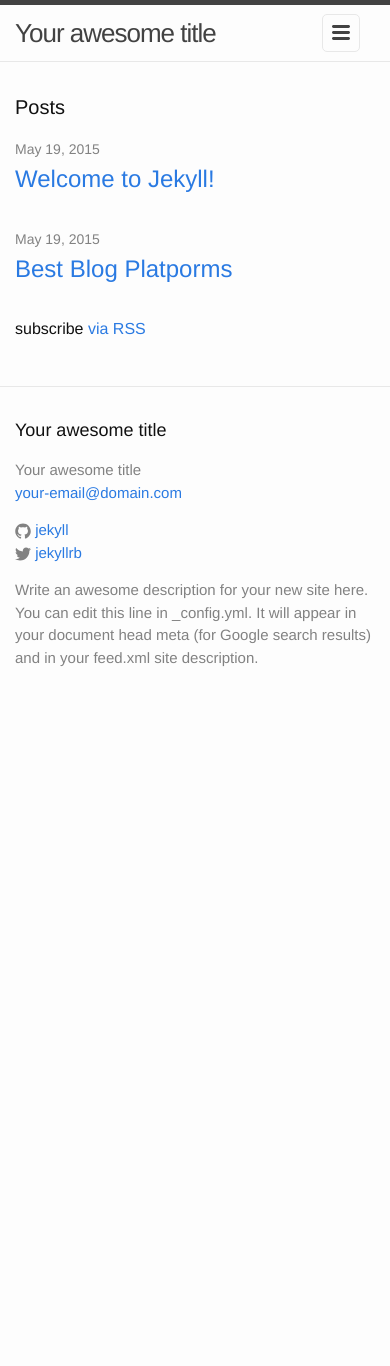
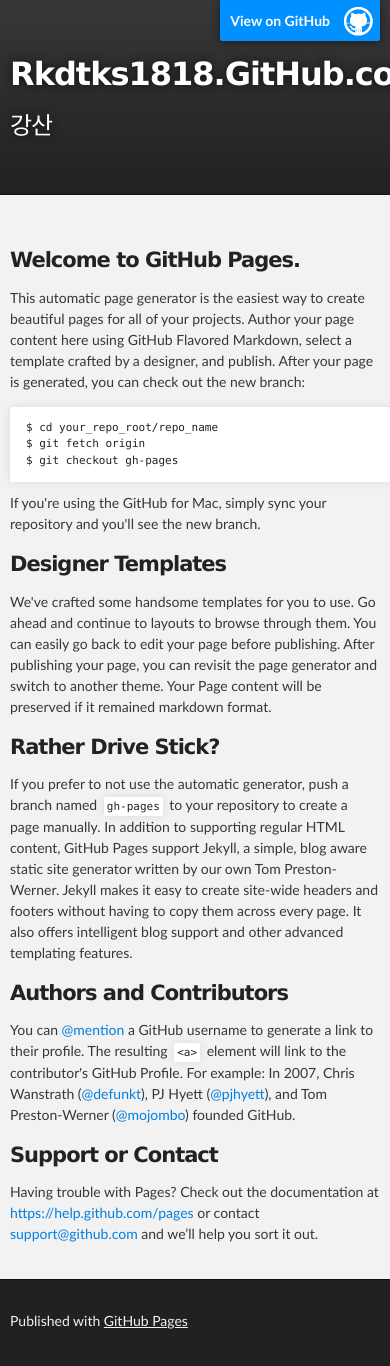
Before and after one commit to rkdtks1818/rkdtks1818.github.com, a Jekyll site: the page index.html, which Jekyll copies as it is, in a window 390 px wide. Built offline with Jekyll 4.4.1, drawn with Linux system fonts in a browser that asks for light colours; before the commit the page ends 900 px from its top, so only the background shows below that.

Commit message:
Replace master branch with page content via GitHub

```diff
--- a/index.html
+++ b/index.html
@@ -1,23 +1,74 @@
----
-layout: default
----
+<!DOCTYPE html>
+<html>
 
-<div class="home">
+  <head>
+    <meta charset='utf-8'>
+    <meta http-equiv="X-UA-Compatible" content="chrome=1">
+    <meta name="description" content="Rkdtks1818.GitHub.com : 강산">
 
-  <h1 class="page-heading">Posts</h1>
+    <link rel="stylesheet" type="text/css" media="screen" href="stylesheets/stylesheet.css">
 
-  <ul class="post-list">
-    {% for post in site.posts %}
-      <li>
-        <span class="post-meta">{{ post.date | date: "%b %-d, %Y" }}</span>
+    <title>Rkdtks1818.GitHub.com</title>
+  </head>
 
-        <h2>
-          <a class="post-link" href="{{ post.url | prepend: site.baseurl }}">{{ post.title }}</a>
-        </h2>
-      </li>
-    {% endfor %}
-  </ul>
+  <body>
 
-  <p class="rss-subscribe">subscribe <a href="{{ "/feed.xml" | prepend: site.baseurl }}">via RSS</a></p>
+    <!-- HEADER -->
+    <div id="header_wrap" class="outer">
+        <header class="inner">
+          <a id="forkme_banner" href="https://github.com/rkdtks1818">View on GitHub</a>
 
-</div>
+          <h1 id="project_title">Rkdtks1818.GitHub.com</h1>
+          <h2 id="project_tagline">강산</h2>
+
+        </header>
+    </div>
+
+    <!-- MAIN CONTENT -->
+    <div id="main_content_wrap" class="outer">
+      <section id="main_content" class="inner">
+        <h3>
+<a id="welcome-to-github-pages" class="anchor" href="#welcome-to-github-pages" aria-hidden="true"><span class="octicon octicon-link"></span></a>Welcome to GitHub Pages.</h3>
+
+<p>This automatic page generator is the easiest way to create beautiful pages for all of your projects. Author your page content here using GitHub Flavored Markdown, select a template crafted by a designer, and publish. After your page is generated, you can check out the new branch:</p>
+
+<pre><code>$ cd your_repo_root/repo_name
+$ git fetch origin
+$ git checkout gh-pages
+</code></pre>
+
+<p>If you're using the GitHub for Mac, simply sync your repository and you'll see the new branch.</p>
+
+<h3>
+<a id="designer-templates" class="anchor" href="#designer-templates" aria-hidden="true"><span class="octicon octicon-link"></span></a>Designer Templates</h3>
+
+<p>We've crafted some handsome templates for you to use. Go ahead and continue to layouts to browse through them. You can easily go back to edit your page before publishing. After publishing your page, you can revisit the page generator and switch to another theme. Your Page content will be preserved if it remained markdown format.</p>
+
+<h3>
+<a id="rather-drive-stick" class="anchor" href="#rather-drive-stick" aria-hidden="true"><span class="octicon octicon-link"></span></a>Rather Drive Stick?</h3>
+
+<p>If you prefer to not use the automatic generator, push a branch named <code>gh-pages</code> to your repository to create a page manually. In addition to supporting regular HTML content, GitHub Pages support Jekyll, a simple, blog aware static site generator written by our own Tom Preston-Werner. Jekyll makes it easy to create site-wide headers and footers without having to copy them across every page. It also offers intelligent blog support and other advanced templating features.</p>
+
+<h3>
+<a id="authors-and-contributors" class="anchor" href="#authors-and-contributors" aria-hidden="true"><span class="octicon octicon-link"></span></a>Authors and Contributors</h3>
+
+<p>You can <a href="https://github.com/blog/821" class="user-mention">@mention</a> a GitHub username to generate a link to their profile. The resulting <code>&lt;a&gt;</code> element will link to the contributor's GitHub Profile. For example: In 2007, Chris Wanstrath (<a href="https://github.com/defunkt" class="user-mention">@defunkt</a>), PJ Hyett (<a href="https://github.com/pjhyett" class="user-mention">@pjhyett</a>), and Tom Preston-Werner (<a href="https://github.com/mojombo" class="user-mention">@mojombo</a>) founded GitHub.</p>
+
+<h3>
+<a id="support-or-contact" class="anchor" href="#support-or-contact" aria-hidden="true"><span class="octicon octicon-link"></span></a>Support or Contact</h3>
+
+<p>Having trouble with Pages? Check out the documentation at <a href="https://help.github.com/pages">https://help.github.com/pages</a> or contact <a href="mailto:support@github.com">support@github.com</a> and we’ll help you sort it out.</p>
+      </section>
+    </div>
+
+    <!-- FOOTER  -->
+    <div id="footer_wrap" class="outer">
+      <footer class="inner">
+        <p>Published with <a href="https://pages.github.com">GitHub Pages</a></p>
+      </footer>
+    </div>
+
+
+
+  </body>
+</html>
--- /dev/null
+++ b/javascripts/main.js
@@ -0,0 +1 @@
+console.log('This would be the main JS file.');
--- /dev/null
+++ b/stylesheets/github-light.css
@@ -0,0 +1,115 @@
+/*
+   Copyright 2014 GitHub Inc.
+
+   Licensed under the Apache License, Version 2.0 (the "License");
+   you may not use this file except in compliance with the License.
+   You may obtain a copy of the License at
+
+       http://www.apache.org/licenses/LICENSE-2.0
+
+   Unless required by applicable law or agreed to in writing, software
+   distributed under the License is distributed on an "AS IS" BASIS,
+   WITHOUT WARRANTIES OR CONDITIONS OF ANY KIND, either express or implied.
+   See the License for the specific language governing permissions and
+   limitations under the License.
+
+*/
+
+.pl-c /* comment */ {
+  color: #969896;
+}
+
+.pl-c1      /* constant, markup.raw, meta.diff.header, meta.module-reference, meta.property-name, support, support.constant, support.variable, variable.other.constant */,
+.pl-s .pl-v /* string variable */ {
+  color: #0086b3;
+}
+
+.pl-e  /* entity */,
+.pl-en /* entity.name */ {
+  color: #795da3;
+}
+
+.pl-s .pl-s1 /* string source */,
+.pl-smi      /* storage.modifier.import, storage.modifier.package, storage.type.java, variable.other, variable.parameter.function */ {
+  color: #333;
+}
+
+.pl-ent /* entity.name.tag */ {
+  color: #63a35c;
+}
+
+.pl-k /* keyword, storage, storage.type */ {
+  color: #a71d5d;
+}
+
+.pl-pds              /* punctuation.definition.string, string.regexp.character-class */,
+.pl-s                /* string */,
+.pl-s .pl-pse .pl-s1 /* string punctuation.section.embedded source */,
+.pl-sr               /* string.regexp */,
+.pl-sr .pl-cce       /* string.regexp constant.character.escape */,
+.pl-sr .pl-sra       /* string.regexp string.regexp.arbitrary-repitition */,
+.pl-sr .pl-sre       /* string.regexp source.ruby.embedded */ {
+  color: #183691;
+}
+
+.pl-v /* variable */ {
+  color: #ed6a43;
+}
+
+.pl-id /* invalid.deprecated */ {
+  color: #b52a1d;
+}
+
+.pl-ii /* invalid.illegal */ {
+  background-color: #b52a1d;
+  color: #f8f8f8;
+}
+
+.pl-sr .pl-cce /* string.regexp constant.character.escape */ {
+  color: #63a35c;
+  font-weight: bold;
+}
+
+.pl-ml /* markup.list */ {
+  color: #693a17;
+}
+
+.pl-mh        /* markup.heading */,
+.pl-mh .pl-en /* markup.heading entity.name */,
+.pl-ms        /* meta.separator */ {
+  color: #1d3e81;
+  font-weight: bold;
+}
+
+.pl-mq /* markup.quote */ {
+  color: #008080;
+}
+
+.pl-mi /* markup.italic */ {
+  color: #333;
+  font-style: italic;
+}
+
+.pl-mb /* markup.bold */ {
+  color: #333;
+  font-weight: bold;
+}
+
+.pl-md /* markup.deleted, meta.diff.header.from-file */ {
+  background-color: #ffecec;
+  color: #bd2c00;
+}
+
+.pl-mi1 /* markup.inserted, meta.diff.header.to-file */ {
+  background-color: #eaffea;
+  color: #55a532;
+}
+
+.pl-mdr /* meta.diff.range */ {
+  color: #795da3;
+  font-weight: bold;
+}
+
+.pl-mo /* meta.output */ {
+  color: #1d3e81;
+}
--- /dev/null
+++ b/stylesheets/stylesheet.css
@@ -0,0 +1,425 @@
+/*******************************************************************************
+Slate Theme for GitHub Pages
+by Jason Costello, @jsncostello
+*******************************************************************************/
+
+@import url(github-light.css);
+
+/*******************************************************************************
+MeyerWeb Reset
+*******************************************************************************/
+
+html, body, div, span, applet, object, iframe,
+h1, h2, h3, h4, h5, h6, p, blockquote, pre,
+a, abbr, acronym, address, big, cite, code,
+del, dfn, em, img, ins, kbd, q, s, samp,
+small, strike, strong, sub, sup, tt, var,
+b, u, i, center,
+dl, dt, dd, ol, ul, li,
+fieldset, form, label, legend,
+table, caption, tbody, tfoot, thead, tr, th, td,
+article, aside, canvas, details, embed,
+figure, figcaption, footer, header, hgroup,
+menu, nav, output, ruby, section, summary,
+time, mark, audio, video {
+  margin: 0;
+  padding: 0;
+  border: 0;
+  font: inherit;
+  vertical-align: baseline;
+}
+
+/* HTML5 display-role reset for older browsers */
+article, aside, details, figcaption, figure,
+footer, header, hgroup, menu, nav, section {
+  display: block;
+}
+
+ol, ul {
+  list-style: none;
+}
+
+table {
+  border-collapse: collapse;
+  border-spacing: 0;
+}
+
+/*******************************************************************************
+Theme Styles
+*******************************************************************************/
+
+body {
+  box-sizing: border-box;
+  color:#373737;
+  background: #212121;
+  font-size: 16px;
+  font-family: 'Myriad Pro', Calibri, Helvetica, Arial, sans-serif;
+  line-height: 1.5;
+  -webkit-font-smoothing: antialiased;
+}
+
+h1, h2, h3, h4, h5, h6 {
+  margin: 10px 0;
+  font-weight: 700;
+  color:#222222;
+  font-family: 'Lucida Grande', 'Calibri', Helvetica, Arial, sans-serif;
+  letter-spacing: -1px;
+}
+
+h1 {
+  font-size: 36px;
+  font-weight: 700;
+}
+
+h2 {
+  padding-bottom: 10px;
+  font-size: 32px;
+  background: url('../images/bg_hr.png') repeat-x bottom;
+}
+
+h3 {
+  font-size: 24px;
+}
+
+h4 {
+  font-size: 21px;
+}
+
+h5 {
+  font-size: 18px;
+}
+
+h6 {
+  font-size: 16px;
+}
+
+p {
+  margin: 10px 0 15px 0;
+}
+
+footer p {
+  color: #f2f2f2;
+}
+
+a {
+  text-decoration: none;
+  color: #007edf;
+  text-shadow: none;
+
+  transition: color 0.5s ease;
+  transition: text-shadow 0.5s ease;
+  -webkit-transition: color 0.5s ease;
+  -webkit-transition: text-shadow 0.5s ease;
+  -moz-transition: color 0.5s ease;
+  -moz-transition: text-shadow 0.5s ease;
+  -o-transition: color 0.5s ease;
+  -o-transition: text-shadow 0.5s ease;
+  -ms-transition: color 0.5s ease;
+  -ms-transition: text-shadow 0.5s ease;
+}
+
+a:hover, a:focus {text-decoration: underline;}
+
+footer a {
+  color: #F2F2F2;
+  text-decoration: underline;
+}
+
+em {
+  font-style: italic;
+}
+
+strong {
+  font-weight: bold;
+}
+
+img {
+  position: relative;
+  margin: 0 auto;
+  max-width: 739px;
+  padding: 5px;
+  margin: 10px 0 10px 0;
+  border: 1px solid #ebebeb;
+
+  box-shadow: 0 0 5px #ebebeb;
+  -webkit-box-shadow: 0 0 5px #ebebeb;
+  -moz-box-shadow: 0 0 5px #ebebeb;
+  -o-box-shadow: 0 0 5px #ebebeb;
+  -ms-box-shadow: 0 0 5px #ebebeb;
+}
+
+p img {
+  display: inline;
+  margin: 0;
+  padding: 0;
+  vertical-align: middle;
+  text-align: center;
+  border: none;
+}
+
+pre, code {
+  width: 100%;
+  color: #222;
+  background-color: #fff;
+
+  font-family: Monaco, "Bitstream Vera Sans Mono", "Lucida Console", Terminal, monospace;
+  font-size: 14px;
+
+  border-radius: 2px;
+  -moz-border-radius: 2px;
+  -webkit-border-radius: 2px;
+}
+
+pre {
+  width: 100%;
+  padding: 10px;
+  box-shadow: 0 0 10px rgba(0,0,0,.1);
+  overflow: auto;
+}
+
+code {
+  padding: 3px;
+  margin: 0 3px;
+  box-shadow: 0 0 10px rgba(0,0,0,.1);
+}
+
+pre code {
+  display: block;
+  box-shadow: none;
+}
+
+blockquote {
+  color: #666;
+  margin-bottom: 20px;
+  padding: 0 0 0 20px;
+  border-left: 3px solid #bbb;
+}
+
+
+ul, ol, dl {
+  margin-bottom: 15px
+}
+
+ul {
+  list-style-position: inside;
+  list-style: disc;
+  padding-left: 20px;
+}
+
+ol {
+  list-style-position: inside;
+  list-style: decimal;
+  padding-left: 20px;
+}
+
+dl dt {
+  font-weight: bold;
+}
+
+dl dd {
+  padding-left: 20px;
+  font-style: italic;
+}
+
+dl p {
+  padding-left: 20px;
+  font-style: italic;
+}
+
+hr {
+  height: 1px;
+  margin-bottom: 5px;
+  border: none;
+  background: url('../images/bg_hr.png') repeat-x center;
+}
+
+table {
+  border: 1px solid #373737;
+  margin-bottom: 20px;
+  text-align: left;
+ }
+
+th {
+  font-family: 'Lucida Grande', 'Helvetica Neue', Helvetica, Arial, sans-serif;
+  padding: 10px;
+  background: #373737;
+  color: #fff;
+ }
+
+td {
+  padding: 10px;
+  border: 1px solid #373737;
+ }
+
+form {
+  background: #f2f2f2;
+  padding: 20px;
+}
+
+/*******************************************************************************
+Full-Width Styles
+*******************************************************************************/
+
+.outer {
+  width: 100%;
+}
+
+.inner {
+  position: relative;
+  max-width: 640px;
+  padding: 20px 10px;
+  margin: 0 auto;
+}
+
+#forkme_banner {
+  display: block;
+  position: absolute;
+  top:0;
+  right: 10px;
+  z-index: 10;
+  padding: 10px 50px 10px 10px;
+  color: #fff;
+  background: url('../images/blacktocat.png') #0090ff no-repeat 95% 50%;
+  font-weight: 700;
+  box-shadow: 0 0 10px rgba(0,0,0,.5);
+  border-bottom-left-radius: 2px;
+  border-bottom-right-radius: 2px;
+}
+
+#header_wrap {
+  background: #212121;
+  background: -moz-linear-gradient(top, #373737, #212121);
+  background: -webkit-linear-gradient(top, #373737, #212121);
+  background: -ms-linear-gradient(top, #373737, #212121);
+  background: -o-linear-gradient(top, #373737, #212121);
+  background: linear-gradient(top, #373737, #212121);
+}
+
+#header_wrap .inner {
+  padding: 50px 10px 30px 10px;
+}
+
+#project_title {
+  margin: 0;
+  color: #fff;
+  font-size: 42px;
+  font-weight: 700;
+  text-shadow: #111 0px 0px 10px;
+}
+
+#project_tagline {
+  color: #fff;
+  font-size: 24px;
+  font-weight: 300;
+  background: none;
+  text-shadow: #111 0px 0px 10px;
+}
+
+#downloads {
+  position: absolute;
+  width: 210px;
+  z-index: 10;
+  bottom: -40px;
+  right: 0;
+  height: 70px;
+  background: url('../images/icon_download.png') no-repeat 0% 90%;
+}
+
+.zip_download_link {
+  display: block;
+  float: right;
+  width: 90px;
+  height:70px;
+  text-indent: -5000px;
+  overflow: hidden;
+  background: url(../images/sprite_download.png) no-repeat bottom left;
+}
+
+.tar_download_link {
+  display: block;
+  float: right;
+  width: 90px;
+  height:70px;
+  text-indent: -5000px;
+  overflow: hidden;
+  background: url(../images/sprite_download.png) no-repeat bottom right;
+  margin-left: 10px;
+}
+
+.zip_download_link:hover {
+  background: url(../images/sprite_download.png) no-repeat top left;
+}
+
+.tar_download_link:hover {
+  background: url(../images/sprite_download.png) no-repeat top right;
+}
+
+#main_content_wrap {
+  background: #f2f2f2;
+  border-top: 1px solid #111;
+  border-bottom: 1px solid #111;
+}
+
+#main_content {
+  padding-top: 40px;
+}
+
+#footer_wrap {
+  background: #212121;
+}
+
+
+
+/*******************************************************************************
+Small Device Styles
+*******************************************************************************/
+
+@media screen and (max-width: 480px) {
+  body {
+    font-size:14px;
+  }
+
+  #downloads {
+    display: none;
+  }
+
+  .inner {
+    min-width: 320px;
+    max-width: 480px;
+  }
+
+  #project_title {
+  font-size: 32px;
+  }
+
+  h1 {
+    font-size: 28px;
+  }
+
+  h2 {
+    font-size: 24px;
+  }
+
+  h3 {
+    font-size: 21px;
+  }
+
+  h4 {
+    font-size: 18px;
+  }
+
+  h5 {
+    font-size: 14px;
+  }
+
+  h6 {
+    font-size: 12px;
+  }
+
+  code, pre {
+    min-width: 320px;
+    max-width: 480px;
+    font-size: 11px;
+  }
+
+}
```
Also changed, not shown: params.json (added, +1 -0 lines), images/bg_hr.png (added), images/blacktocat.png (added), images/icon_download.png (added), images/sprite_download.png (added).
